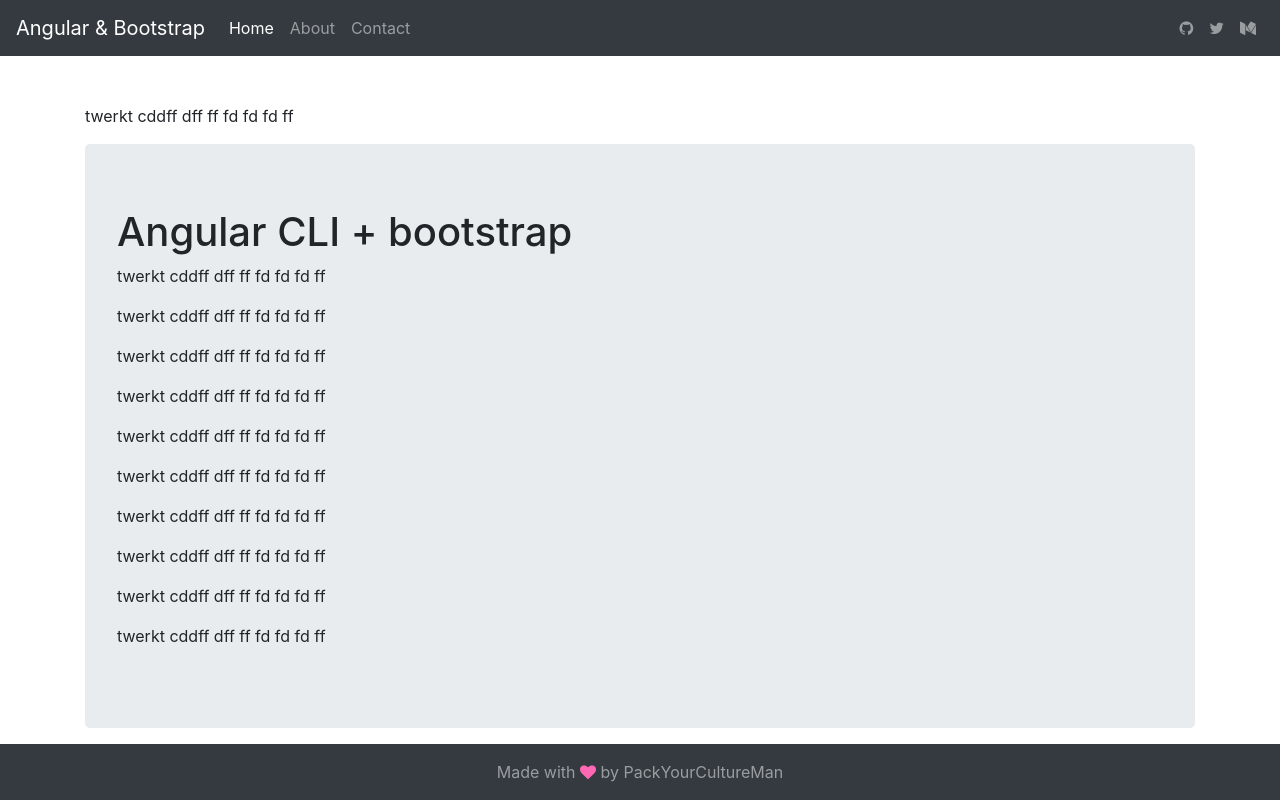
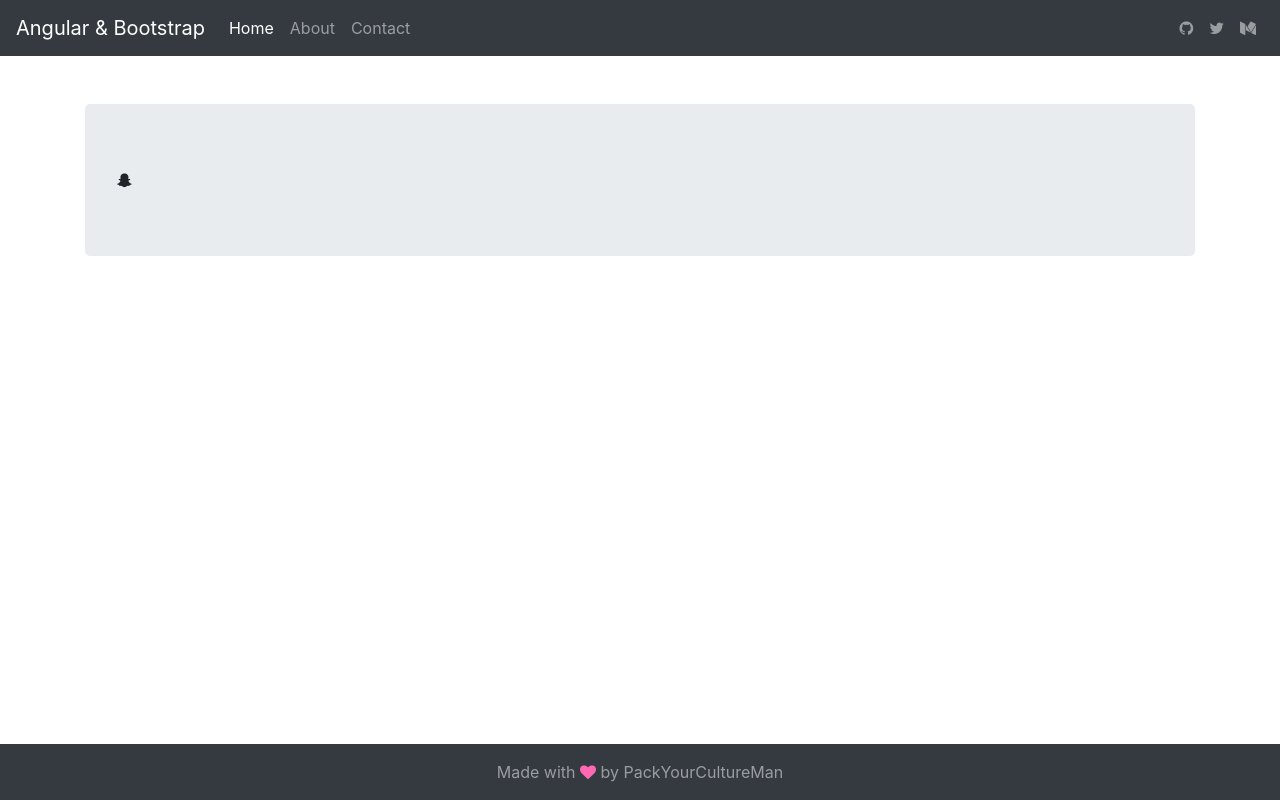
Before and after one commit to AP-IT-GH/CA1819-PackYourCultureMan, an Angular app in the folder src/Angular/packYourCultureMan/: page / in a window 1280 px wide. Built offline with nearby package versions, Linux system fonts and the light colour scheme.

Commit message:
ui change

```diff
--- a/src/Angular/packYourCultureMan/src/app/app.component.html
+++ b/src/Angular/packYourCultureMan/src/app/app.component.html
@@ -1,115 +1,5 @@
 <app-layout>
-    <p>
-        twerkt
-        cddff
-        dff
-        ff
-        fd
-        fd
-        fd
-        ff
-      </p>
   <div class="jumbotron">
-    <h1>Angular CLI + bootstrap</h1>
-    <p>
-      twerkt
-      cddff
-      dff
-      ff
-      fd
-      fd
-      fd
-      ff
-    </p>
-    <p>
-      twerkt
-      cddff
-      dff
-      ff
-      fd
-      fd
-      fd
-      ff
-    </p>
-    <p>
-      twerkt
-      cddff
-      dff
-      ff
-      fd
-      fd
-      fd
-      ff
-    </p>
-    <p>
-      twerkt
-      cddff
-      dff
-      ff
-      fd
-      fd
-      fd
-      ff
-    </p>
-    <p>
-      twerkt
-      cddff
-      dff
-      ff
-      fd
-      fd
-      fd
-      ff
-    </p>
-    <p>
-      twerkt
-      cddff
-      dff
-      ff
-      fd
-      fd
-      fd
-      ff
-    </p>
-    <p>
-      twerkt
-      cddff
-      dff
-      ff
-      fd
-      fd
-      fd
-      ff
-    </p>
-    <p>
-      twerkt
-      cddff
-      dff
-      ff
-      fd
-      fd
-      fd
-      ff
-    </p>
-    <p>
-      twerkt
-      cddff
-      dff
-      ff
-      fd
-      fd
-      fd
-      ff
-    </p>
-    <p>
-      twerkt
-      cddff
-      dff
-      ff
-      fd
-      fd
-      fd
-      ff
-    </p>
+      <i class="fa fa-snapchat-ghost"></i>
   </div>
 </app-layout>
```
Also changed, not shown: 1 other file (tests, documents, lock files or other folders).
